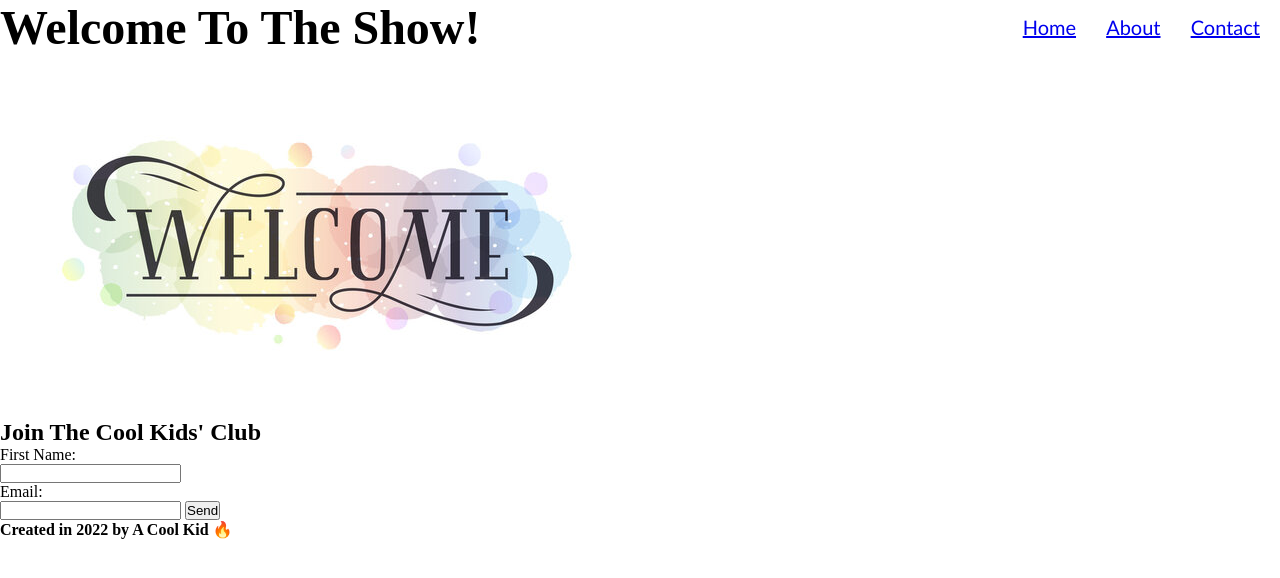
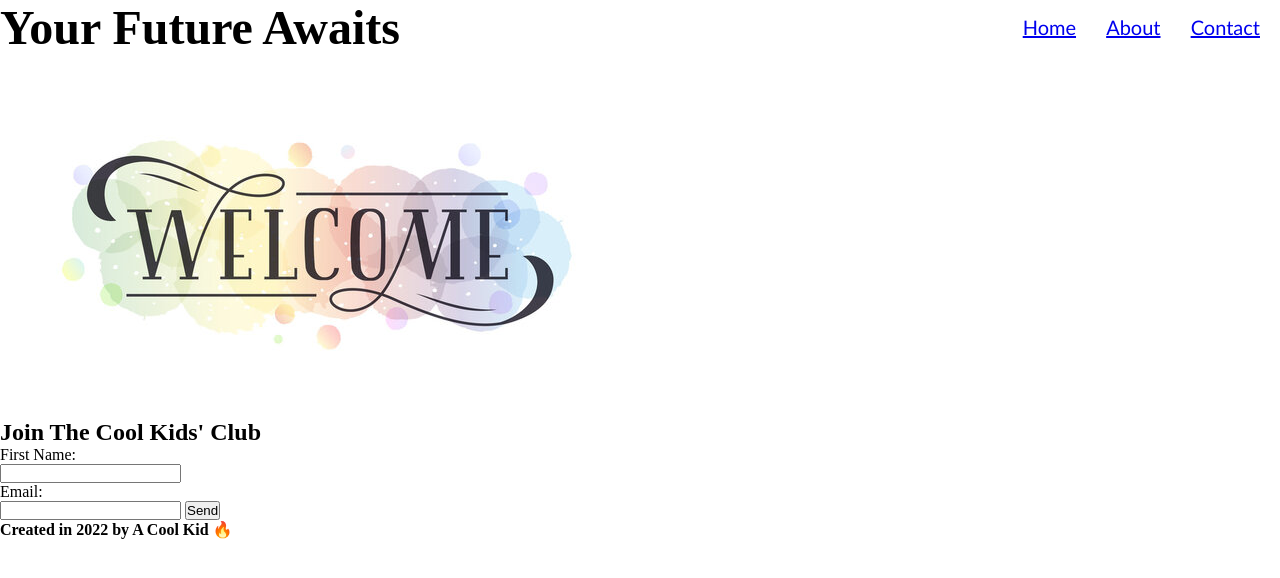
Before and after one commit to ssbbgm/my-first-landing-page, a plain HTML site: page index.html in a window 1280 px wide. Drawn offline with Linux system fonts and the light colour scheme.

Commit message:
changed the header and some CSS elements

```diff
--- a/index.html
+++ b/index.html
@@ -9,7 +9,7 @@
 </head>
 <body>
     <header>
-        <h1>Welcome To The Show!</h1>
+        <h1>Your Future Awaits</h1>
         <nav>
             <ul>
                 <li>
```
